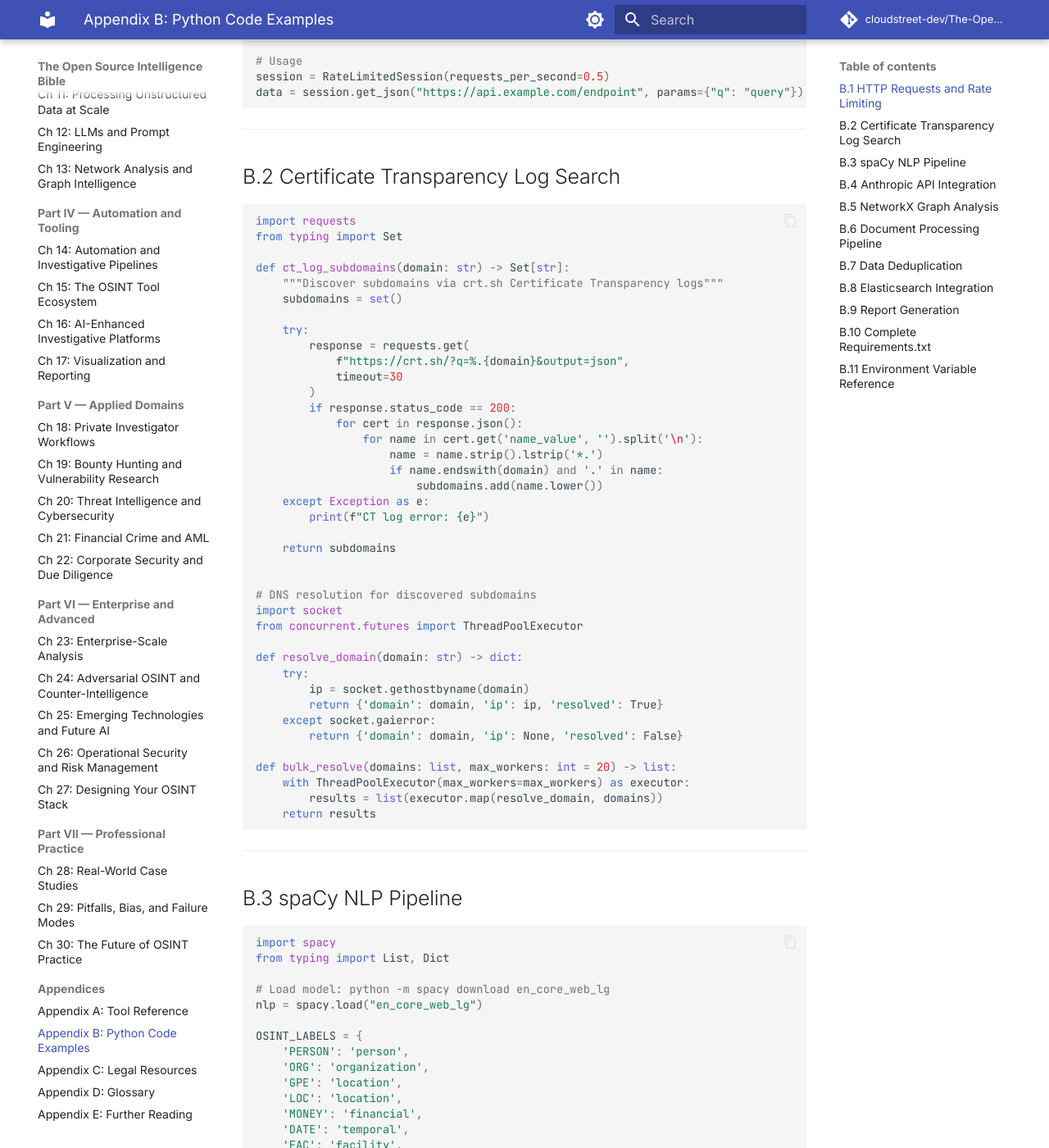
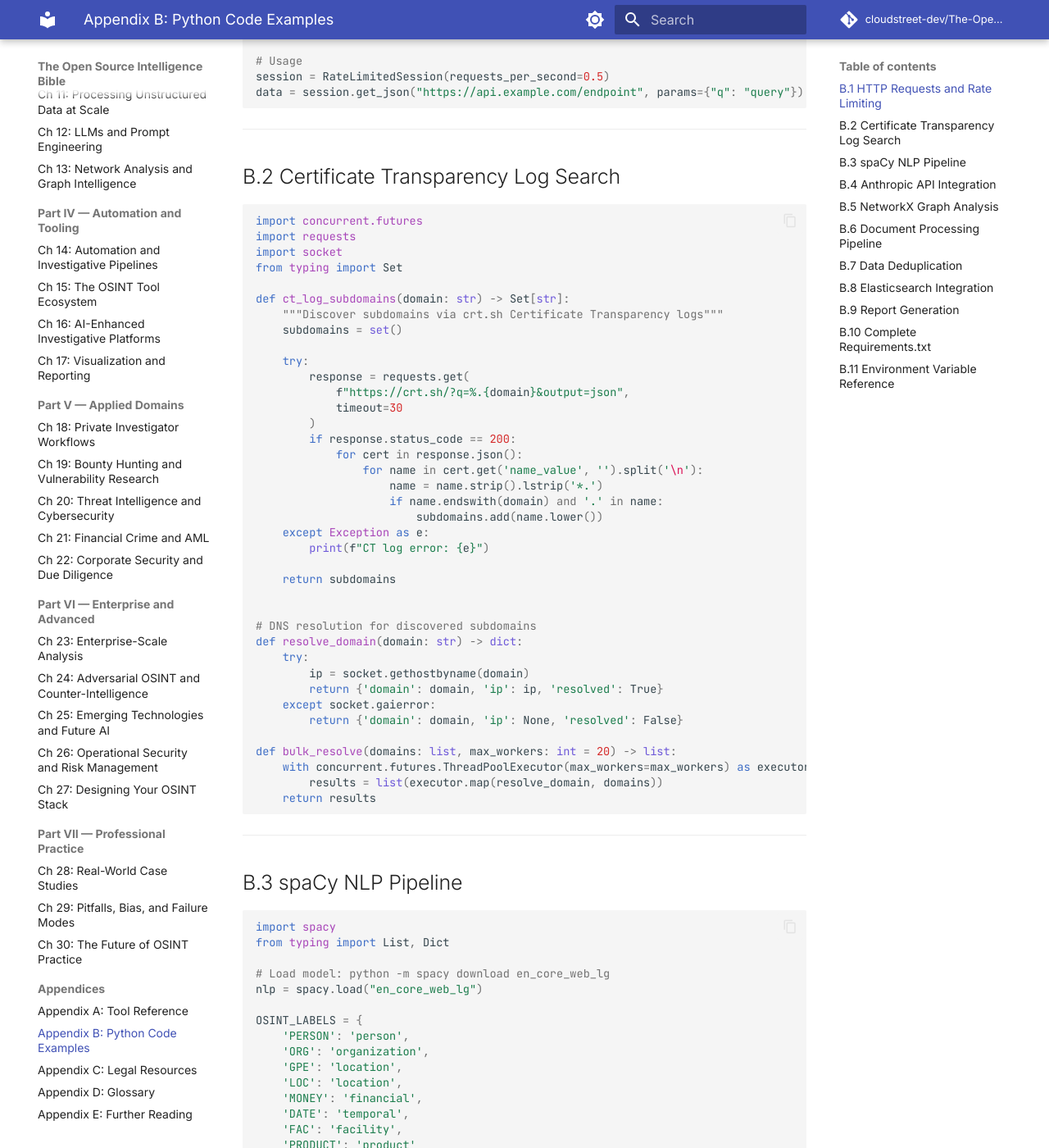
Before and after one commit to cloudstreet-dev/The-Open-Source-Intelligence-Bible, an MkDocs documentation site: the page built from book/appendices/appendix-b-python-examples.md, in a window 1280 px wide and 1400 px high, scrolled down 989 px. Shown: the whole window at 82% size. Built offline with MkDocs 1.6.1 and Material for MkDocs 9.7.7, drawn with Linux system fonts in a browser that asks for light colours; comment, search, counter and statistics services are not loaded; some of the changed text lies outside the part shown.

Commit message:
fix: clean up Python import style in appendix B
Co-Authored-By: Claude Sonnet 4.6 <noreply@anthropic.com>

````diff
--- a/book/appendices/appendix-b-python-examples.md
+++ b/book/appendices/appendix-b-python-examples.md
@@ -7,9 +7,9 @@ This appendix provides a consolidated reference to the Python code patterns used
 ## B.1 HTTP Requests and Rate Limiting
 
 ```python
+import functools
 import requests
 import time
-from functools import wraps
 from typing import Optional, Dict
 
 class RateLimitedSession:
@@ -50,7 +50,9 @@ data = session.get_json("https://api.example.com/endpoint", params={"q": "query"
 ## B.2 Certificate Transparency Log Search
 
 ```python
+import concurrent.futures
 import requests
+import socket
 from typing import Set
 
 def ct_log_subdomains(domain: str) -> Set[str]:
@@ -75,9 +77,6 @@ def ct_log_subdomains(domain: str) -> Set[str]:
 
 
 # DNS resolution for discovered subdomains
-import socket
-from concurrent.futures import ThreadPoolExecutor
-
 def resolve_domain(domain: str) -> dict:
     try:
         ip = socket.gethostbyname(domain)
@@ -86,7 +85,7 @@ def resolve_domain(domain: str) -> dict:
         return {'domain': domain, 'ip': None, 'resolved': False}
 
 def bulk_resolve(domains: list, max_workers: int = 20) -> list:
-    with ThreadPoolExecutor(max_workers=max_workers) as executor:
+    with concurrent.futures.ThreadPoolExecutor(max_workers=max_workers) as executor:
         results = list(executor.map(resolve_domain, domains))
     return results
 ```
@@ -336,12 +336,14 @@ def visualize_graph(G: nx.DiGraph, output_path: str = None, figsize: Tuple = (15
 ## B.6 Document Processing Pipeline
 
 ```python
+import json
+import pathlib
+import subprocess
+import cv2
+import numpy as np
 import pdfplumber
 import pytesseract
 from PIL import Image
-import cv2
-import numpy as np
-from pathlib import Path
 from typing import Dict, List
 
 def extract_pdf_text(pdf_path: str) -> Dict:
@@ -485,11 +485,11 @@ class DeduplicatingStore:
 ## B.8 Elasticsearch Integration
 
 ```python
-from elasticsearch import Elasticsearch, helpers
+import datetime
+import elasticsearch
 from typing import List, Dict, Generator
-from datetime import datetime
 
-es = Elasticsearch(['http://localhost:9200'])
+es = elasticsearch.Elasticsearch(['http://localhost:9200'])
 
 def bulk_index_documents(index_name: str, documents: List[Dict]) -> Dict:
     """Bulk index documents efficiently"""
@@ -541,7 +541,7 @@ def search_entities(index_pattern: str, entity_type: str,
 
 ```python
 import anthropic
-from datetime import datetime
+import datetime
 from typing import List, Dict
 
 def generate_investigation_report(
````
Also changed, not shown: other parts of book/appendices/appendix-b-python-examples.md (+5 -6 lines).
